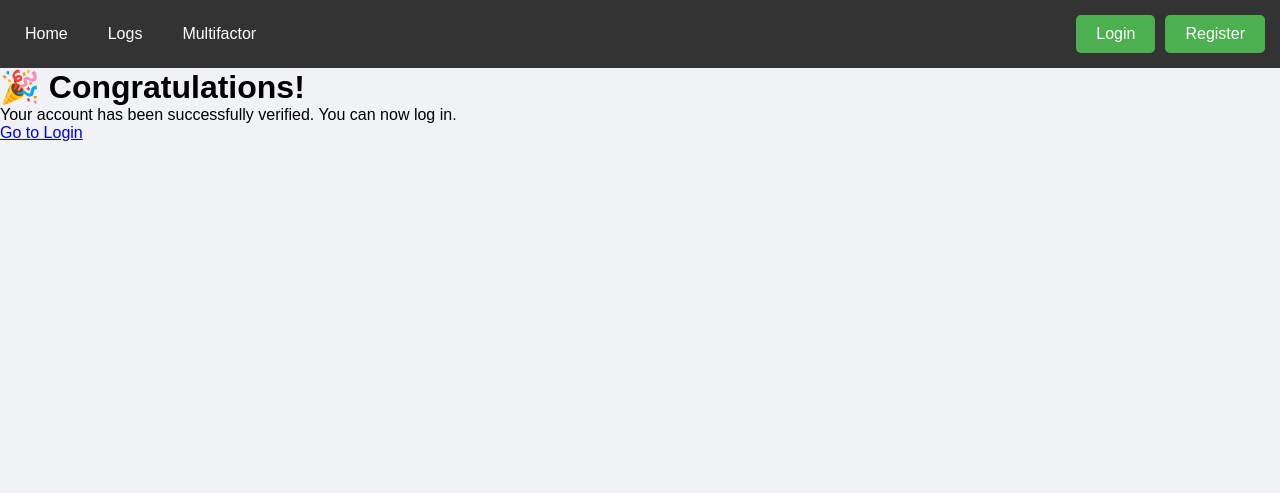
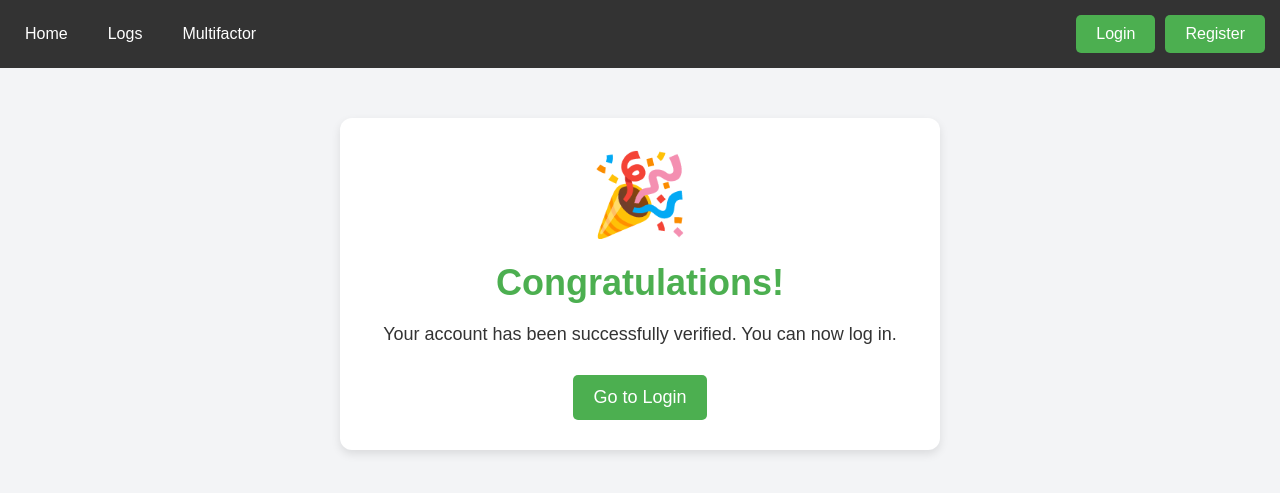
Before and after one commit to RhysRae96/dissertation, a PHP site: page /dissertation/view/verified.php in a window 1280 px wide. Shown: the top 493 px of the page. Run offline with PHP 8.4, Linux system fonts and the light colour scheme.

Commit message:
verified email + logs

```diff
--- a/controller/EmailController.php
+++ b/controller/EmailController.php
@@ -22,7 +22,7 @@ class EmailController {
             $mail->SMTPDebug = 0;
 
             // Recipients
-            $mail->setFrom('rhysjamesrae@gmail.com', 'Your Website');
+            $mail->setFrom('rhysjamesrae@gmail.com', 'Uni Authenication Project');
             $mail->addAddress($recipientEmail, $recipientName);
 
             // Content
--- a/view/logs.php
+++ b/view/logs.php
@@ -48,6 +48,8 @@ if (!isset($_SESSION['user_id']) || $_SESSION['role'] !== 2) {
                     <option value="Disabled MFA" <?php if ($actionFilter === 'Disabled MFA') echo 'selected'; ?>>Disabled MFA</option>
                     <option value="Changed Email" <?php if ($actionFilter === 'Changed Email') echo 'selected'; ?>>Changed Email</option>
                     <option value="Changed Password" <?php if ($actionFilter === 'Changed Password') echo 'selected'; ?>>Changed Password</option>
+                    <option value="Failed Login" <?php if ($actionFilter === 'Failed Login') echo 'selected'; ?>>Failed Login</option>
+                    <option value="Locked Accounts" <?php if ($actionFilter === 'Locked Accounts') echo 'selected'; ?>>Locked Accounts</option>
                 </select>
                 <button type="submit">Filter</button>
             </form>
--- a/view/verified.php
+++ b/view/verified.php
@@ -1,6 +1,4 @@
-<?php
-include('header.php');
-?>
+<?php include('header.php'); ?>
 <!DOCTYPE html>
 <html lang="en">
 <head>
@@ -8,10 +6,62 @@ include('header.php');
     <meta name="viewport" content="width=device-width, initial-scale=1.0">
     <title>Account Verified</title>
     <link rel="stylesheet" href="style.css">
+    <style>
+        body {
+            background-color: #f3f4f6;
+            font-family: 'Arial', sans-serif;
+            margin: 0;
+            padding: 0;
+        }
+
+        .container {
+            max-width: 600px;
+            margin: 50px auto;
+            background-color: #ffffff;
+            padding: 30px;
+            border-radius: 12px;
+            box-shadow: 0 4px 10px rgba(0, 0, 0, 0.1);
+            text-align: center;
+        }
+
+        .container h1 {
+            font-size: 36px;
+            color: #4CAF50;
+            margin-bottom: 20px;
+        }
+
+        .container p {
+            font-size: 18px;
+            color: #333333;
+            margin-bottom: 30px;
+        }
+
+        .btn {
+            display: inline-block;
+            background-color: #4CAF50;
+            color: #ffffff;
+            padding: 12px 20px;
+            border-radius: 5px;
+            font-size: 18px;
+            text-decoration: none;
+            transition: background-color 0.3s ease;
+        }
+
+        .btn:hover {
+            background-color: #45a049;
+        }
+
+        .icon {
+            font-size: 80px;
+            color: #4CAF50;
+            margin-bottom: 20px;
+        }
+    </style>
 </head>
 <body>
     <div class="container">
-        <h1>🎉 Congratulations!</h1>
+        <div class="icon">🎉</div>
+        <h1>Congratulations!</h1>
         <p>Your account has been successfully verified. You can now log in.</p>
         <a href="login.php" class="btn">Go to Login</a>
     </div>
```
Also changed, not shown: controller/authController.php (+14 -42 lines), model/user.php (+6 -5 lines).
